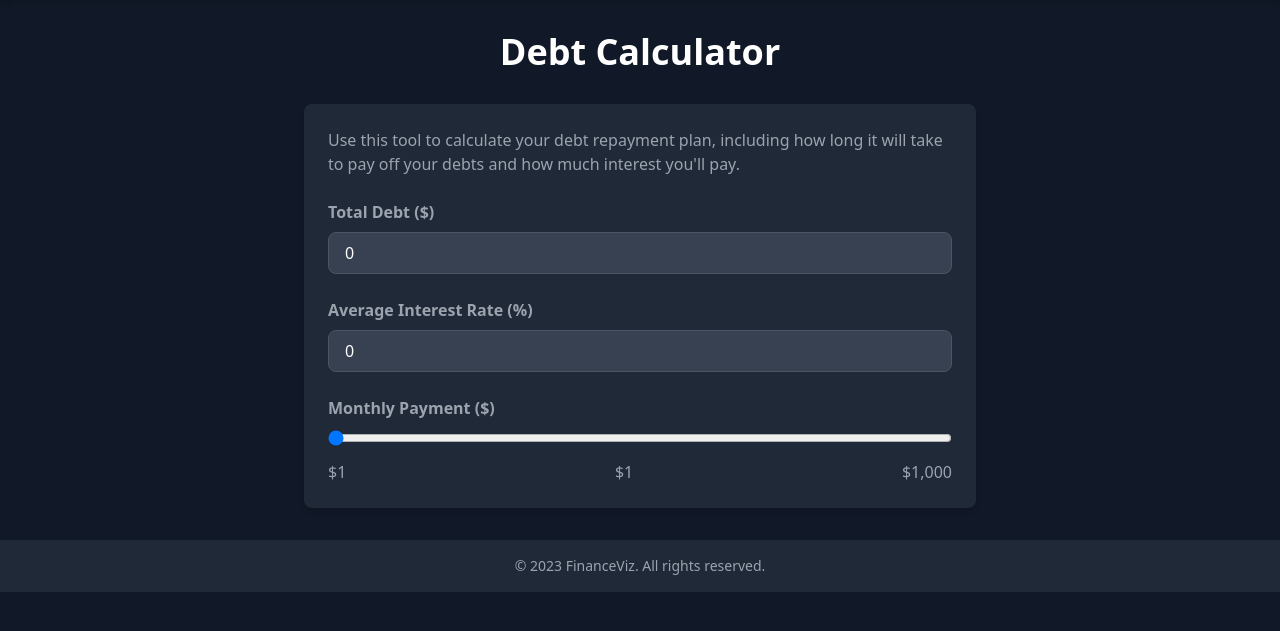
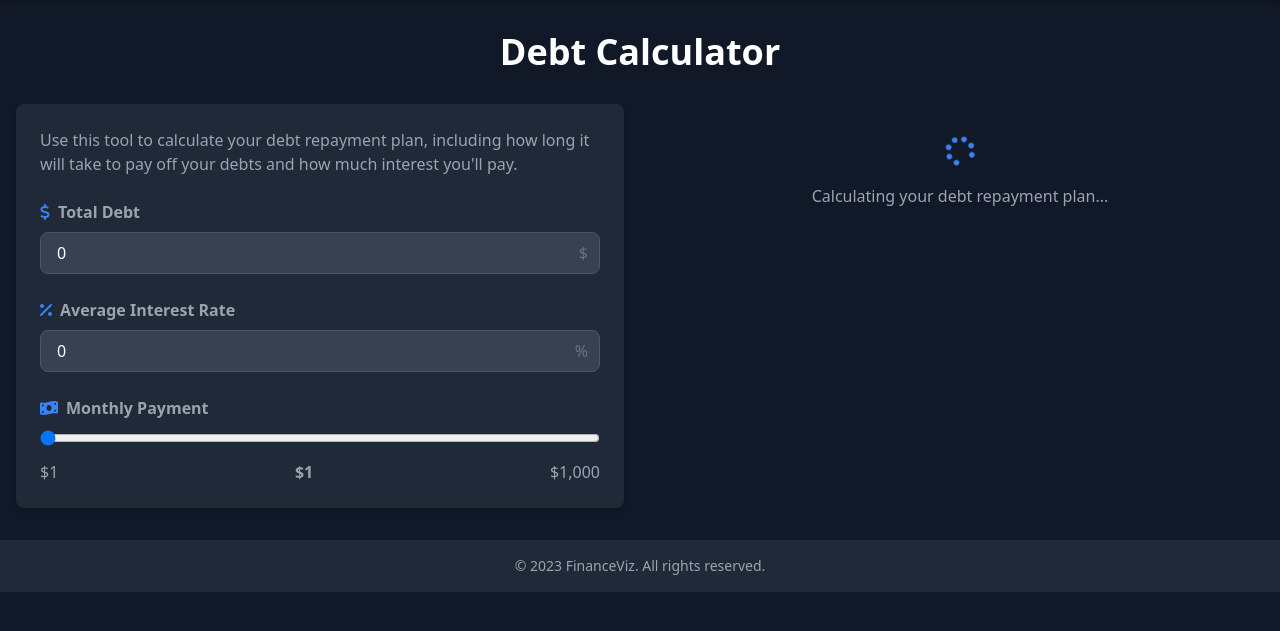
Before and after one commit to JohnathonCrowder/Interest_Calculator_web, a Flask app: page /debt-calculator in a window 1280 px wide. Shown: the part 68-699 px from the top of the page. Run offline with Flask 3, Linux system fonts and the light colour scheme; some libraries are stand-ins or nearby versions.

Commit message:
Layout Change for debt calc

```diff
--- a/templates/debt_calculator.html
+++ b/templates/debt_calculator.html
@@ -3,57 +3,102 @@
 
 {% block title %}Debt Calculator{% endblock %}
 
+{% block head %}
+<style>
+    /* Fade in animation */
+    .fade-in {
+        animation: fadeIn 0.5s ease-in-out;
+    }
+
+    @keyframes fadeIn {
+        from {
+            opacity: 0;
+        }
+        to {
+            opacity: 1;
+        }
+    }
+</style>
+{% endblock %}
+
 {% block content %}
 <h1 class="text-4xl font-bold mb-8 text-center">Debt Calculator</h1>
-<div class="bg-gray-800 shadow-md rounded-lg p-6 max-w-2xl mx-auto">
+<div class="grid grid-cols-1 md:grid-cols-2 gap-8">
+    <div class="bg-gray-800 shadow-md rounded-lg p-6">
         <p class="text-gray-400 mb-6">Use this tool to calculate your debt repayment plan, including how long it will take to pay off your debts and how much interest you'll pay.</p>
 
         <form id="debtForm" class="space-y-6">
-        <div>
-            <label for="total_debt" class="block text-gray-400 font-bold mb-2">Total Debt ($)</label>
-            <input type="number" step="0.01" class="w-full px-4 py-2 bg-gray-700 text-white border border-gray-600 rounded-lg focus:outline-none focus:border-blue-500" id="total_debt" name="total_debt" placeholder="e.g., 15000" value="{{ total_debt }}" required oninput="debouncedUpdate()">
+            <div class="mb-6">
+                <label for="total_debt" class="block text-gray-400 font-bold mb-2 flex items-center">
+                    <i class="fas fa-dollar-sign mr-2 text-blue-500"></i>
+                    Total Debt
+                </label>
+                <div class="relative">
+                    <input type="number" step="0.01" class="w-full px-4 py-2 bg-gray-700 text-white border border-gray-600 rounded-lg focus:outline-none focus:border-blue-500 pr-8" id="total_debt" name="total_debt" placeholder="e.g., 15000" value="{{ total_debt }}" required oninput="debouncedUpdate()">
+                    <span class="absolute inset-y-0 right-0 pr-3 flex items-center pointer-events-none text-gray-500">
+                        $
+                    </span>
+                </div>
             </div>
 
-        <div>
-            <label for="interest_rate" class="block text-gray-400 font-bold mb-2">Average Interest Rate (%)</label>
-            <input type="number" step="0.01" class="w-full px-4 py-2 bg-gray-700 text-white border border-gray-600 rounded-lg focus:outline-none focus:border-blue-500" id="interest_rate" name="interest_rate" placeholder="e.g., 18.5" value="{{ interest_rate }}" required oninput="debouncedUpdate()">
+            <div class="mb-6">
+                <label for="interest_rate" class="block text-gray-400 font-bold mb-2 flex items-center">
+                    <i class="fas fa-percentage mr-2 text-blue-500"></i>
+                    Average Interest Rate
+                </label>
+                <div class="relative">
+                    <input type="number" step="0.01" class="w-full px-4 py-2 bg-gray-700 text-white border border-gray-600 rounded-lg focus:outline-none focus:border-blue-500 pr-8" id="interest_rate" name="interest_rate" placeholder="e.g., 18.5" value="{{ interest_rate }}" required oninput="debouncedUpdate()">
+                    <span class="absolute inset-y-0 right-0 pr-3 flex items-center pointer-events-none text-gray-500">
+                        %
+                    </span>
+                </div>
             </div>
 
-        <div>
-            <label for="monthly_payment" class="block text-gray-400 font-bold mb-2">Monthly Payment ($)</label>
+            <div class="mb-6">
+                <label for="monthly_payment" class="block text-gray-400 font-bold mb-2 flex items-center">
+                    <i class="fas fa-money-bill-wave mr-2 text-blue-500"></i>
+                    Monthly Payment
+                </label>
                 <input type="range" class="w-full" id="monthly_payment" name="monthly_payment" min="1" max="1000" step="1" value="1" oninput="updateSliderValue(this.value); debouncedUpdate()">
                 <div class="flex justify-between mt-2">
                     <span class="text-gray-400">$1</span>
-                <span id="sliderValue" class="text-gray-400">$1</span>
+                    <span id="sliderValue" class="text-gray-400 font-bold">$1</span>
                     <span class="text-gray-400">$1,000</span>
                 </div>
             </div>
         </form>
+    </div>
+
+    <div>
+        <div id="loading" class="text-center mt-8 hidden">
+            <i class="fas fa-spinner fa-spin text-blue-500 text-3xl"></i>
+            <p class="mt-4 text-gray-400">Calculating your debt repayment plan...</p>
+        </div>
 
         <div id="results" class="space-y-6 hidden">
-        <h2 class="text-2xl font-bold text-center">Debt Repayment Results</h2>
-
-        <div id="summary" class="bg-gray-700 p-4 rounded-lg">
+            <div class="bg-gray-800 p-6 rounded-lg shadow-md fade-in">
+                <h2 class="text-2xl font-bold mb-6 text-center text-blue-500">Debt Repayment Summary</h2>
+                <div id="summary" class="space-y-4">
                     <!-- Summary will be populated by JavaScript -->
-        </div>
-
-        <div id="graph" class="mt-8 hidden">
-            <h2 class="text-2xl font-bold mb-6 text-center">Debt Repayment Graph</h2>
-            <div class="bg-gray-800 shadow-md rounded-lg p-6">
-                <img id="repayment_graph" src="" alt="Debt Repayment Graph" class="mx-auto">
                 </div>
             </div>
 
-        <div id="schedule" class="hidden">
-            <h3 class="text-xl font-bold mb-4">Payment Schedule</h3>
+            <div id="graph" class="bg-gray-800 p-6 rounded-lg shadow-md fade-in hidden">
+                <h2 class="text-2xl font-bold mb-6 text-center text-blue-500">Debt Repayment Progress</h2>
+                <img id="repayment_graph" src="" alt="Debt Repayment Graph" class="mx-auto">
+            </div>
+
+            <div id="schedule" class="bg-gray-800 p-6 rounded-lg shadow-md fade-in hidden">
+                <h3 class="text-xl font-bold mb-4 text-blue-500">Payment Schedule</h3>
+                <div class="overflow-x-auto">
                     <table class="w-full text-left table-collapse">
                         <thead>
-                    <tr>
-                        <th class="px-4 py-2 bg-gray-700 text-gray-400 font-bold uppercase">Month</th>
-                        <th class="px-4 py-2 bg-gray-700 text-gray-400 font-bold uppercase">Payment</th>
-                        <th class="px-4 py-2 bg-gray-700 text-gray-400 font-bold uppercase">Principal</th>
-                        <th class="px-4 py-2 bg-gray-700 text-gray-400 font-bold uppercase">Interest</th>
-                        <th class="px-4 py-2 bg-gray-700 text-gray-400 font-bold uppercase">Remaining</th>
+                            <tr class="bg-gray-700">
+                                <th class="px-4 py-2 text-gray-400 font-bold uppercase">Month</th>
+                                <th class="px-4 py-2 text-gray-400 font-bold uppercase">Payment</th>
+                                <th class="px-4 py-2 text-gray-400 font-bold uppercase">Principal</th>
+                                <th class="px-4 py-2 text-gray-400 font-bold uppercase">Interest</th>
+                                <th class="px-4 py-2 text-gray-400 font-bold uppercase">Remaining</th>
                             </tr>
                         </thead>
                         <tbody id="schedule_body">
@@ -61,10 +106,12 @@
                         </tbody>
                     </table>
                 </div>
+            </div>
 
-        <div id="warning" class="mt-8 bg-red-800 text-white p-4 rounded-lg hidden">
+            <div id="warning" class="mt-8 bg-red-800 text-white p-4 rounded-lg hidden fade-in">
                 <p class="font-bold">Warning:</p>
                 <p id="warning_message"></p>
+            </div>
         </div>
     </div>
 </div>
@@ -97,10 +144,13 @@
 
     if (monthlyPayment < monthlyInterest) {
         const warningMessage = document.getElementById('warning_message');
-        warningMessage.textContent = `Your monthly payment ($${monthlyPayment.toFixed(2)}) is too low. It doesn't even cover the monthly interest ($${monthlyInterest.toFixed(2)}). You need to pay more to make progress on your debt.`;
+        warningMessage.innerHTML = `Your monthly payment <strong>($${monthlyPayment.toFixed(2)})</strong> is too low. It doesn't even cover the monthly interest <strong>($${monthlyInterest.toFixed(2)})</strong>. You need to pay more to make progress on your debt.`;
         document.getElementById('warning').classList.remove('hidden');
         return;  // Don't proceed with calculations if payment is too low
     }
+
+    // Show loading spinner
+    document.getElementById('loading').classList.remove('hidden');
 
     try {
         const response = await fetch('/calculate-debt', {
@@ -116,9 +166,9 @@
 
         // Update summary
         document.getElementById('summary').innerHTML = `
-            <p class="text-lg"><strong>Time to Pay Off Debt:</strong> ${data.years ? data.years + ' year(s)' : ''} ${data.extra_months ? `and ${data.extra_months} month(s)` : ''}</p>
-            <p class="text-lg"><strong>Total Interest Paid:</strong> $${data.total_interest.toFixed(2)}</p>
-            <p class="text-lg"><strong>Total Amount Paid:</strong> $${(parseFloat(totalDebt) + data.total_interest).toFixed(2)}</p>
+            <p class="text-lg"><strong class="text-blue-500">Time to Pay Off Debt:</strong> <span class="text-white">${data.years ? data.years + ' year(s)' : ''} ${data.extra_months ? `and ${data.extra_months} month(s)` : ''}</span></p>
+            <p class="text-lg"><strong class="text-blue-500">Total Interest Paid:</strong> <span class="text-white">$${data.total_interest.toFixed(2)}</span></p>
+            <p class="text-lg"><strong class="text-blue-500">Total Amount Paid:</strong> <span class="text-white">$${(parseFloat(totalDebt) + data.total_interest).toFixed(2)}</span></p>
         `;
 
         // Update graph
@@ -131,17 +181,21 @@
         const scheduleBody = document.getElementById('schedule_body');
         if (data.payment_schedule.length > 0) {
             scheduleBody.innerHTML = data.payment_schedule.map(payment => `
-                <tr class="bg-gray-800">
-                    <td class="px-4 py-2">${payment.month}</td>
-                    <td class="px-4 py-2">$${payment.payment.toFixed(2)}</td>
-                    <td class="px-4 py-2">$${payment.principal.toFixed(2)}</td>
-                    <td class="px-4 py-2">$${payment.interest.toFixed(2)}</td>
-                    <td class="px-4 py-2">$${payment.remaining.toFixed(2)}</td>
+                <tr class="hover:bg-gray-700">
+                    <td class="px-4 py-2 text-white">${payment.month}</td>
+                    <td class="px-4 py-2 text-white">$${payment.payment.toFixed(2)}</td>
+                    <td class="px-4 py-2 text-green-500">$${payment.principal.toFixed(2)}</td>
+                    <td class="px-4 py-2 text-red-500">$${payment.interest.toFixed(2)}</td>
+                    <td class="px-4 py-2 text-white">$${payment.remaining.toFixed(2)}</td>
                 </tr>
             `).join('');
             document.getElementById('schedule').classList.remove('hidden');
         }
 
+        // Hide loading spinner
+        document.getElementById('loading').classList.add('hidden');
+
+        // Show results with fade-in effect
         document.getElementById('results').classList.remove('hidden');
     } catch (error) {
         console.error('Error:', error);
```
Lines whose indentation alone changed are shown as unchanged.
